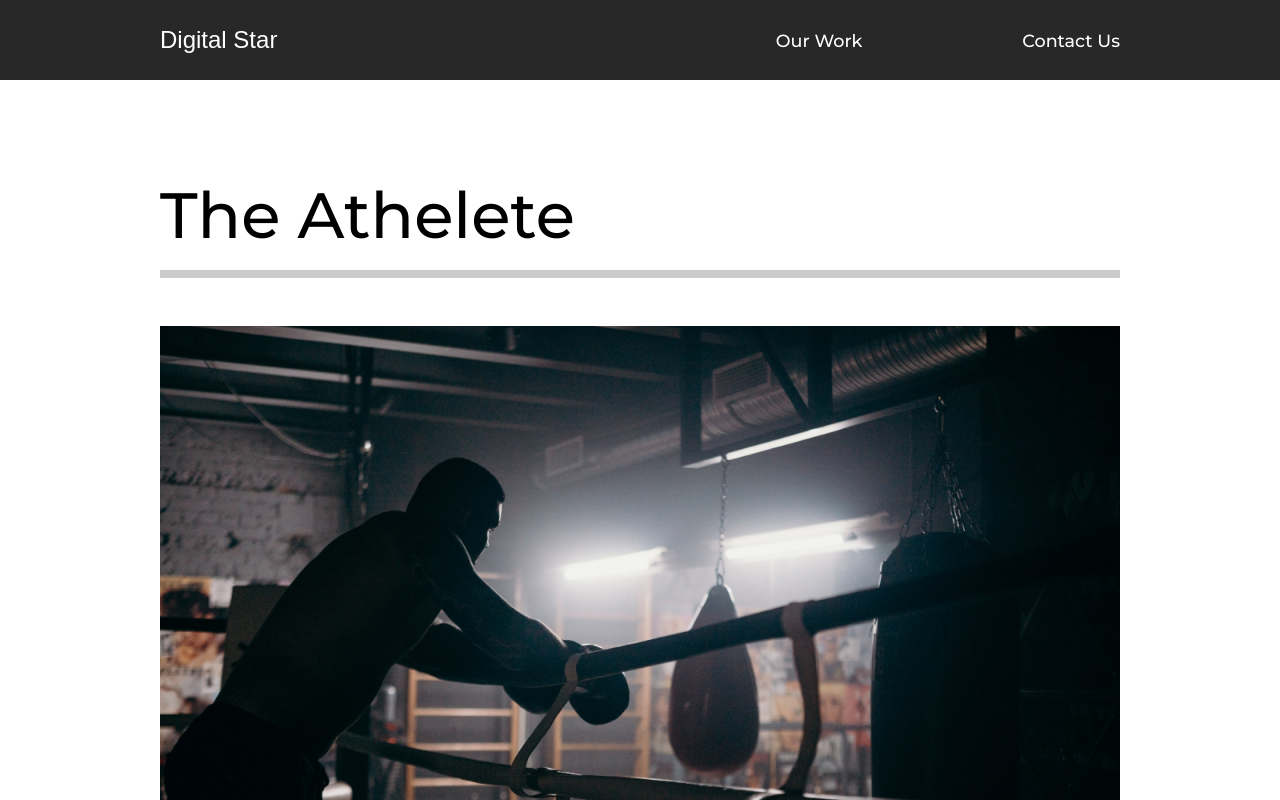
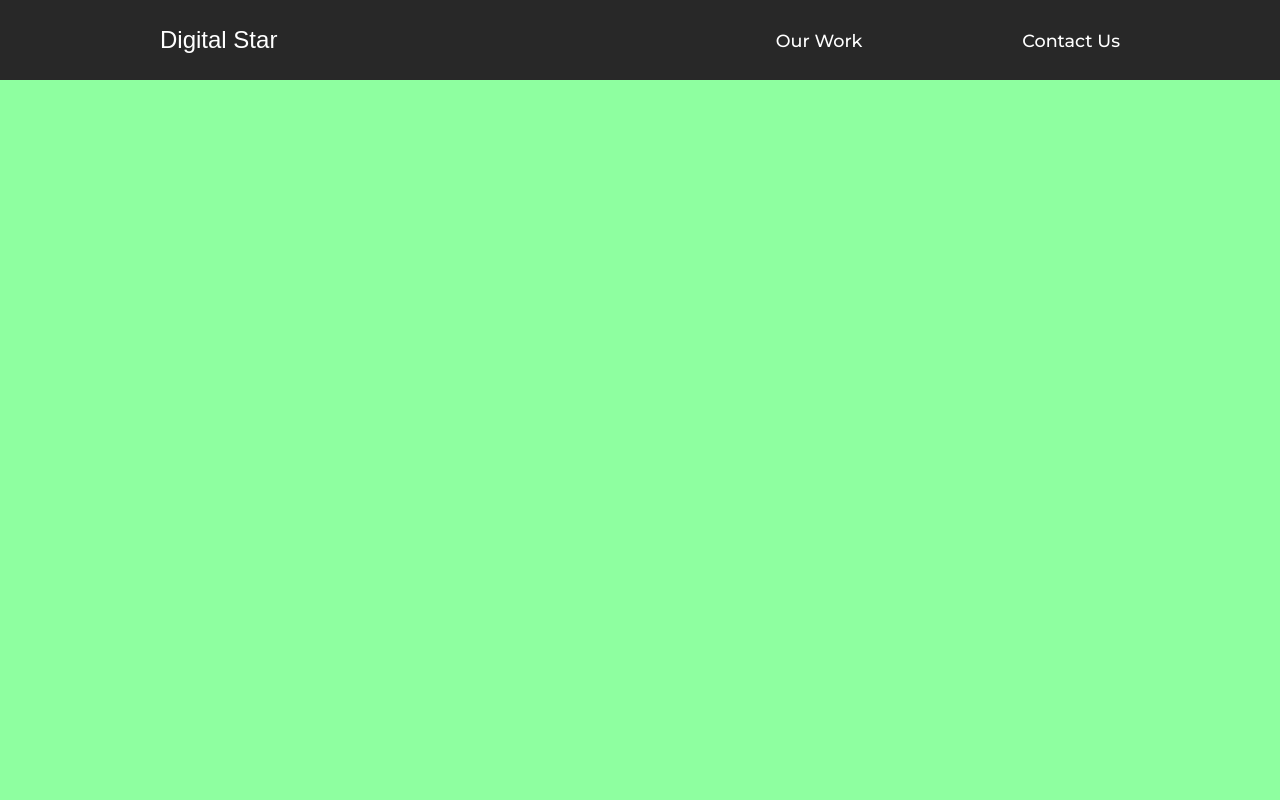
Before and after one commit to Badial5/calvin-creative-porfolio, a React (Create React App) app: page /work in a window 1280 px wide. Shown: the top 800 px of the page. Built offline with nearby package versions, Linux system fonts and the light colour scheme; a web font is replaced by a local one.

Commit message:
Added the Our Work Animation Section

```diff
--- a/src/framer-motion/animation.jsx
+++ b/src/framer-motion/animation.jsx
@@ -1,3 +1,5 @@
+
+
 export const PageAnimation = {
     hidden: {
         opacity: 0,
@@ -8,7 +10,7 @@ export const PageAnimation = {
         opacity: 1,
         y: 0,
         transition: {
-            duration: 1,
+            duration: 0.8,
             when: "beforeChildren",
             staggerChildren: 0.25,
         },
@@ -16,7 +18,7 @@ export const PageAnimation = {
 
     exit: {
         opacity: 0,
-        y: 300,
+
         transition: {
             duration: 0.5,
 
@@ -53,3 +55,35 @@ export const photoAnim = {
         },
     }
 }
+
+export const lineAnim = {
+    hidden: {width: '0%'},
+    show: {
+        width: '100%',
+        transition: {duration: 1},
+    }
+}
+
+
+export const slider = {
+    hidden: { x: '-130%', skew: '45deg' },
+    show: {
+      x: '100%',
+      skew: '0deg',
+      transition: { type: 'tween', ease: 'easeOut', duration: 1 },
+    },
+  };
+  export const sliderContainer = {
+    hidden: {
+      opacity: 1,
+    },
+    show: {
+      opacity: 1,
+
+      transition: {
+        staggerChildren: 0.15,
+        ease: 'easeOut',
+        duration: 1,
+      },
+    },
+  };
--- a/src/pages/ourWork/our-work.component.jsx
+++ b/src/pages/ourWork/our-work.component.jsx
@@ -10,7 +10,8 @@ import goodtimes from "../../img/goodtimes-small.png"
 
 //Framer motion animation
 import {motion} from "framer-motion";
-import { PageAnimation } from '../../framer-motion/animation';
+import { PageAnimation, fade, photoAnim, lineAnim,
+  sliderContainer, slider } from '../../framer-motion/animation';
 
 
 
@@ -19,31 +20,48 @@ const OurWork = () => {
    <Work exit="exit" variants={PageAnimation}
    initial="hidden" animate="show"
    style={{background: "#fff"}} >
+
+
+  <motion.div variants={sliderContainer} >
+   <Frame1 variants={slider}> </Frame1>
+    <Frame2 variant={slider} ></Frame2>
+    <Frame3 variant={slider} ></Frame3>
+    <Frame4 variant={slider} ></Frame4>
+  </motion.div>
+
     <Movie>
-      <h2>The Athelete</h2>
-      <div className="line"></div>
+      <motion.h2 variants={fade} >The Athelete</motion.h2>
+      <motion.div variants={lineAnim} className="line"></motion.div>
 
       <Link to='/work/the-athlete' >
-      <img src={athlete} alt='athetle' />
+        <Hide>
+      <motion.img variants={photoAnim} src={athlete} alt='athetle' />
+        </Hide>
       </Link>
 
 
-      <h2>The Racer</h2>
-      <div className="line"></div>
+      <motion.h2>The Racer</motion.h2>
+      <motion.div  variants={lineAnim} className="line"></motion.div>
 
       <Link to='/work/the-racer'>
-      <img src={theracer} alt='theracer' />
+        <Hide>
+      <motion.img variants={photoAnim} src={theracer} alt='theracer' />
+        </Hide>
       </Link>
 
 
-      <h2>The Good TImes</h2>
-      <div className="line"></div>
+      <motion.h2>The Good TImes</motion.h2>
+      <motion.div variants={lineAnim} className="line"></motion.div>
 
       <Link to='/work/good-times'>
-      <img src={goodtimes} alt='goodtimes' />
+        <Hide>
+      <motion.img variants={photoAnim} src={goodtimes} alt='goodtimes' />
+        </Hide>
       </Link>
 
     </Movie>
+
+
   </Work>
 
 
@@ -65,7 +83,7 @@ const Movie = styled.div`
   padding-bottom: 10rem;
   .line{
     height: 0.5rem;
-    background: #ccc;
+    background: #23d997;
     margin-bottom: 3rem;
   }
 
@@ -76,9 +94,31 @@ const Movie = styled.div`
   }
 `;
 
+const Hide = styled.div`
+  overflow: hidden;
+`
 
+//Frame Animation
+const Frame1 = styled(motion.div)`
+    position: fixed;
+    left: 0;
+    top: 10%;
+    width: 100%;
+    height: 100vh;
+    background: #fffebf;
+    z-index: 2;
+`;
 
+const Frame2 = styled(Frame1)`
+  background: #ff8efb;
+`;
 
+const Frame3 = styled(Frame1)`
+background: #8ed2ff;
+`;
 
+const Frame4 = styled(Frame1)`
+  background: #8effa0;
+`;
 
 export default OurWork
```
Also changed, not shown: src/components/about/about-section.component.jsx (+3 -3 lines).
